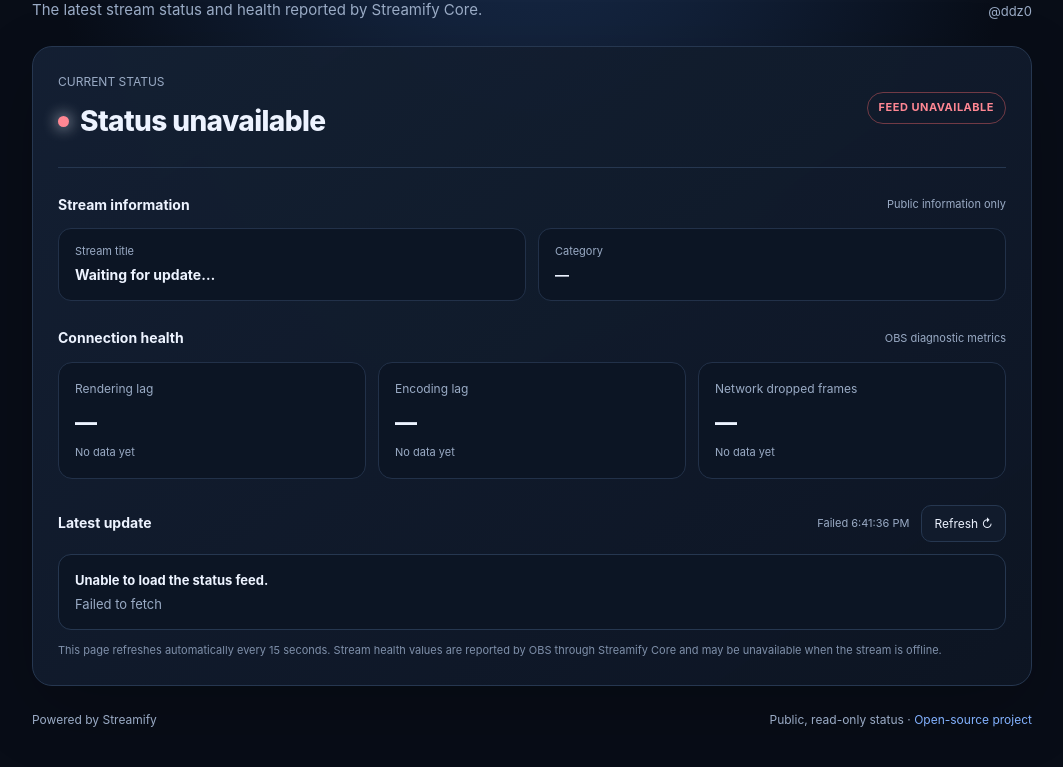
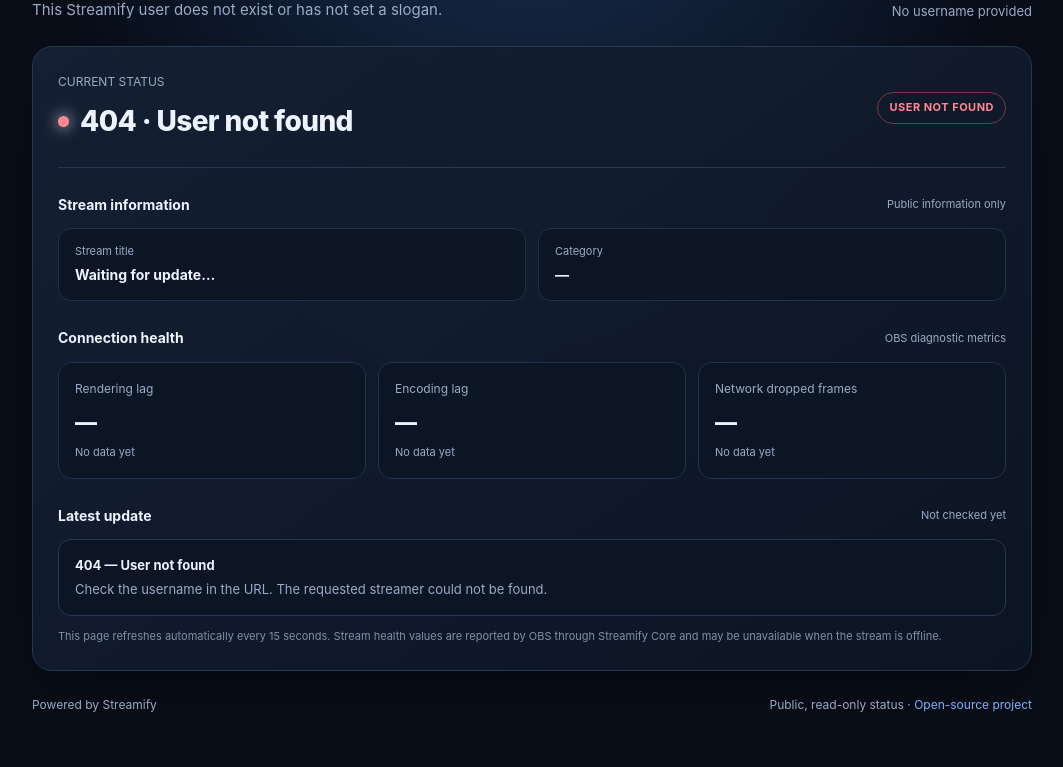
Before and after one commit to thereaLabji/Streamify, a plain HTML site: page status.html in a window 1280 px wide. Shown: the part 227-994 px from the top of the page, without its empty margins (108-1171 px from the left). Drawn offline with Linux system fonts and the light colour scheme; no server answers.

Commit message:
Resolve public status pages by streamer slug

```diff
--- a/status.html
+++ b/status.html
@@ -4,7 +4,7 @@
   <meta charset="utf-8">
   <meta name="viewport" content="width=device-width, initial-scale=1">
   <meta name="theme-color" content="#090d18">
-  <meta name="description" content="Public live stream status and connection health for Zack on Streamify.">
+  <meta name="description" content="Public live stream status and connection health on Streamify.">
   <title>Stream Status · Streamify</title>
   <style>
     :root{color-scheme:dark;--bg:#080d17;--panel:#111b2c;--panel2:#0c1524;--line:#263750;--text:#edf3ff;--muted:#9aabc5;--blue:#83b2ff;--green:#54d9a0;--red:#ff8793;--yellow:#f4c66b}
@@ -25,8 +25,8 @@
     </header>
 
     <section class="heading">
-      <div><p class="eyebrow">Public stream status</p><h1>Is Zack live?</h1><p class="intro">The latest stream status and health reported by Streamify Core.</p></div>
-      <div class="handle">@ddz0</div>
+      <div><p class="eyebrow">Public stream status</p><h1 id="pageTitle">Loading streamer…</h1><p class="intro" id="slogan">Looking up this streamer.</p></div>
+      <div class="handle" id="handle"></div>
     </section>
 
     <section class="panel" aria-live="polite" aria-atomic="false">
@@ -59,7 +59,8 @@
 <script>
 (() => {
   const API = "https://streamify-public-api.streamify-app.workers.dev";
-  const SLUG = "ddz0";
+  const params = new URLSearchParams(window.location.search);
+  const SLUG = (params.get("user_src") || "").trim().toLowerCase();
   const $ = id => document.getElementById(id);
   const metrics = [
     ["renderingLagPercent", "rendering", "renderingNote"],
@@ -67,6 +68,21 @@
     ["networkDroppedFramesPercent", "network", "networkNote"]
   ];
   let busy = false;
+  let notFound = false;
+
+  function showNotFound() {
+    notFound = true;
+    document.title = "404 · User not found · Streamify";
+    $("pageTitle").textContent = "404 — User not found";
+    $("slogan").textContent = "This Streamify user does not exist or has not set a slogan.";
+    $("handle").textContent = SLUG ? "@" + SLUG : "No username provided";
+    $("state").dataset.state = "error";
+    $("stateText").textContent = "404 · User not found";
+    $("feedBadge").textContent = "USER NOT FOUND";
+    $("feedBadge").className = "pill bad";
+    $("refresh").hidden = true;
+    setMessage("404 — User not found", "Check the username in the URL. The requested streamer could not be found.");
+  }
 
   function setMessage(title, detail) {
     const box = $("message");
@@ -89,6 +105,10 @@
   }
 
   function render(data) {
+    $("pageTitle").textContent = "Is @" + data.streamer + " live?";
+    $("slogan").textContent = data.slogan;
+    $("handle").textContent = "@" + data.streamer;
+    document.title = "@" + data.streamer + " · Stream Status · Streamify";
     const stale = data.stale === true;
     const live = data.state === "live" && !stale;
     const diagnostics = data.diagnostics || {};
@@ -107,22 +127,29 @@
     if (stale) {
       setMessage("The status feed is stale.", "The latest heartbeat is too old to confirm whether the stream is live. Streamify Core may be offline or disconnected.");
     } else if (issue) {
-      setMessage("Zack is live, but OBS reported a health warning.", "The values above are the latest available diagnostics. This public page is read-only and does not take action on the stream.");
+      setMessage("@" + data.streamer + " is live, but OBS reported a health warning.", "The values above are the latest available diagnostics. This public page is read-only and does not take action on the stream.");
     } else if (live) {
-      setMessage("Zack is currently live.", "Streamify Core is connected and reporting an active stream.");
+      setMessage("@" + data.streamer + " is currently live.", "Streamify Core is connected and reporting an active stream.");
     } else {
-      setMessage("Zack is currently offline.", "The status feed is connected. Check back here when the next stream begins.");
+      setMessage("@" + data.streamer + " is currently offline.", "The status feed is connected. Check back here when the next stream begins.");
     }
   }
 
   async function refresh() {
-    if (busy) return;
+    if (busy || notFound) return;
+    if (!SLUG || !/^[a-z0-9][a-z0-9-]{1,38}[a-z0-9]$/.test(SLUG)) {
+      showNotFound();
+      return;
+    }
     busy = true;
     $("refresh").disabled = true;
     $("lastChecked").textContent = "Checking…";
     try {
       const response = await fetch(API + "/v1/status/" + encodeURIComponent(SLUG) + "?t=" + Date.now(), {cache:"no-store"});
-      if (response.status === 404) throw new Error("No status has been published yet. Streamify Core has not sent its first update.");
+      if (response.status === 404) {
+        showNotFound();
+        return;
+      }
       if (!response.ok) throw new Error("The status service returned HTTP " + response.status + ".");
       render(await response.json());
       $("lastChecked").textContent = "Checked " + new Date().toLocaleTimeString();
```
